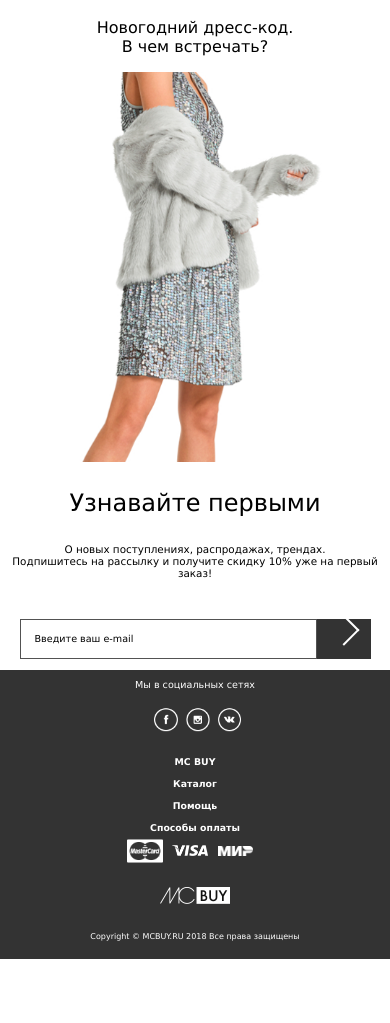
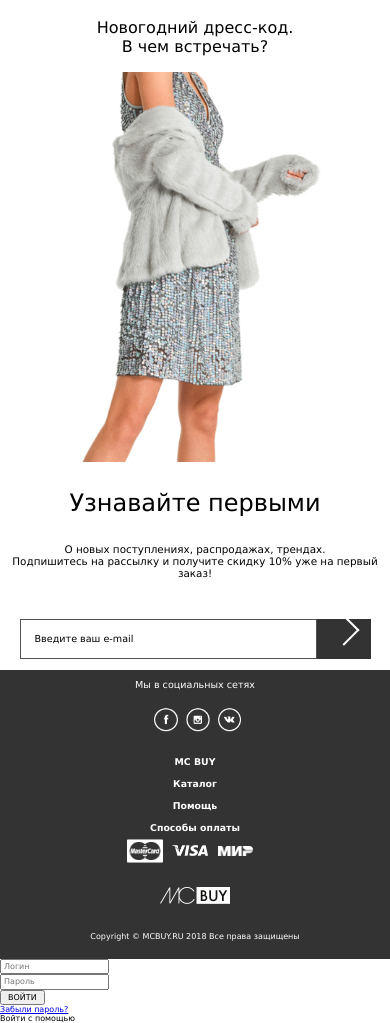
Before and after one commit to ChuVo/MC-BUY, a plain HTML site: page index.html in a window 390 px wide. Shown: the part 2474-3497 px from the top of the page. Before the commit the page ends 3433 px from the top, so only its background shows below. Drawn offline with Linux system fonts and the light colour scheme.

Commit message:
added user form, fixed background mobil menu

```diff
--- a/css/style.css
+++ b/css/style.css
@@ -708,7 +708,7 @@ label {
 
     .menu__elements {
         align-items: flex-start;
-        background: rgb(0, 0, 0, .7);
+        background-color: rgb(0, 0, 0, .7);
         display: flex;
         flex-direction: column;
         justify-content: space-around;
--- a/index.html
+++ b/index.html
@@ -267,13 +267,27 @@
                 </a>
             </div>
         </div>
+    </div>
+    </footer>
 
-
-
+    <div class="form-container">
+        <form class="form" method="POST" action=" ">
+            <div class="form__input">
+                <input type="text" name="user-name" placeholder="Логин">
+            </div>
+            <div class="form__input">
+                <input type="password" name="password" placeholder="Пароль">
+            </div>
+            <input class="form__submit" type="submit" name="submit" value="ВОЙТИ"><br />
+            <a href="#">Забыли пароль?</a>
+        </form>
+        <span class=form__text>Войти с помощью</span>
+        <div class="form__social">
+            <i class="fa fa-odnoklassniki" aria-hidden="true"></i>
+            <i class="fa fa-vk" aria-hidden="true"></i>
+            <i class="fa fa-facebook" aria-hidden="true"></i>
         </div>
-
-
-    </footer>
+    </div>
 
 
 
```
